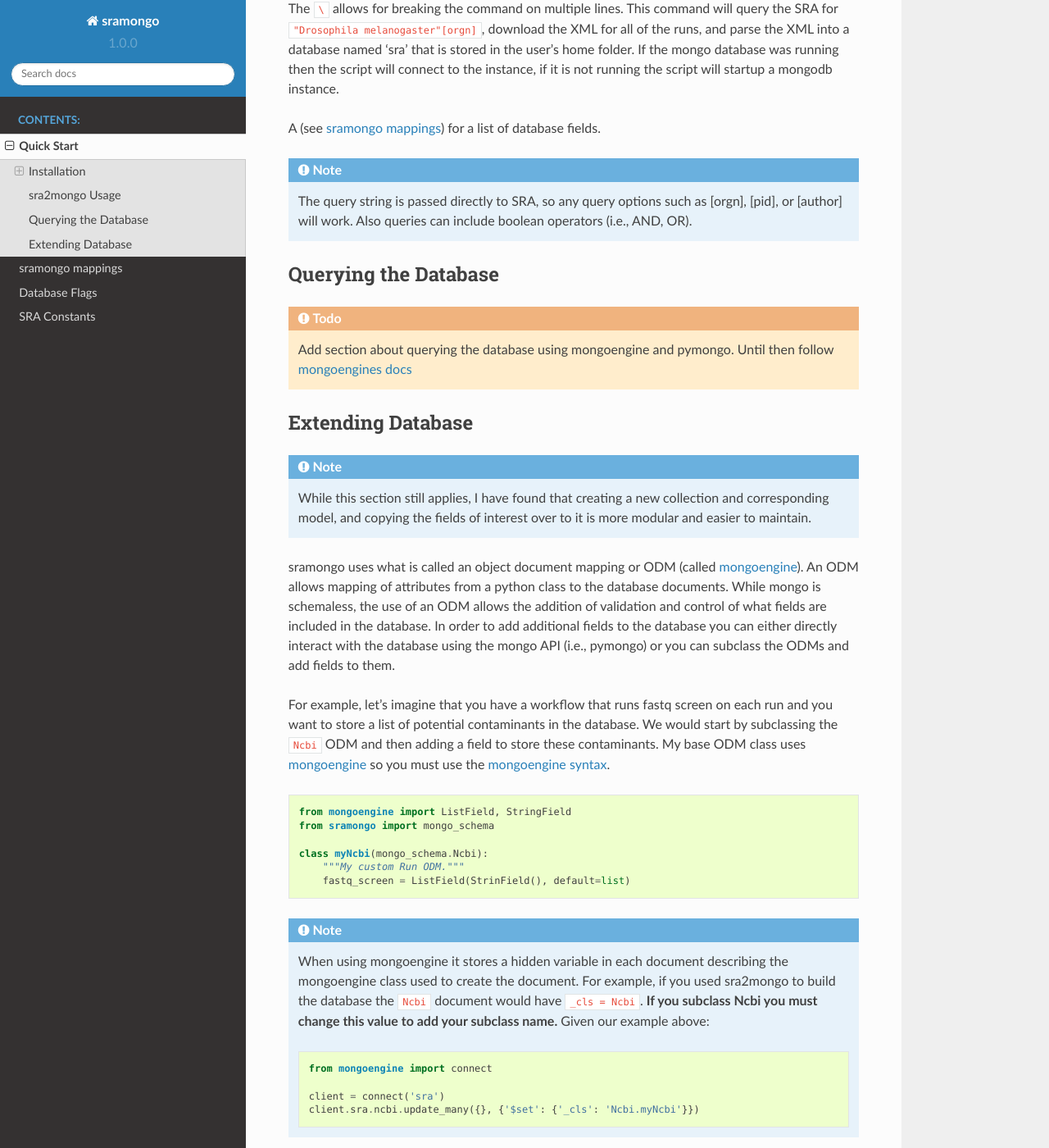
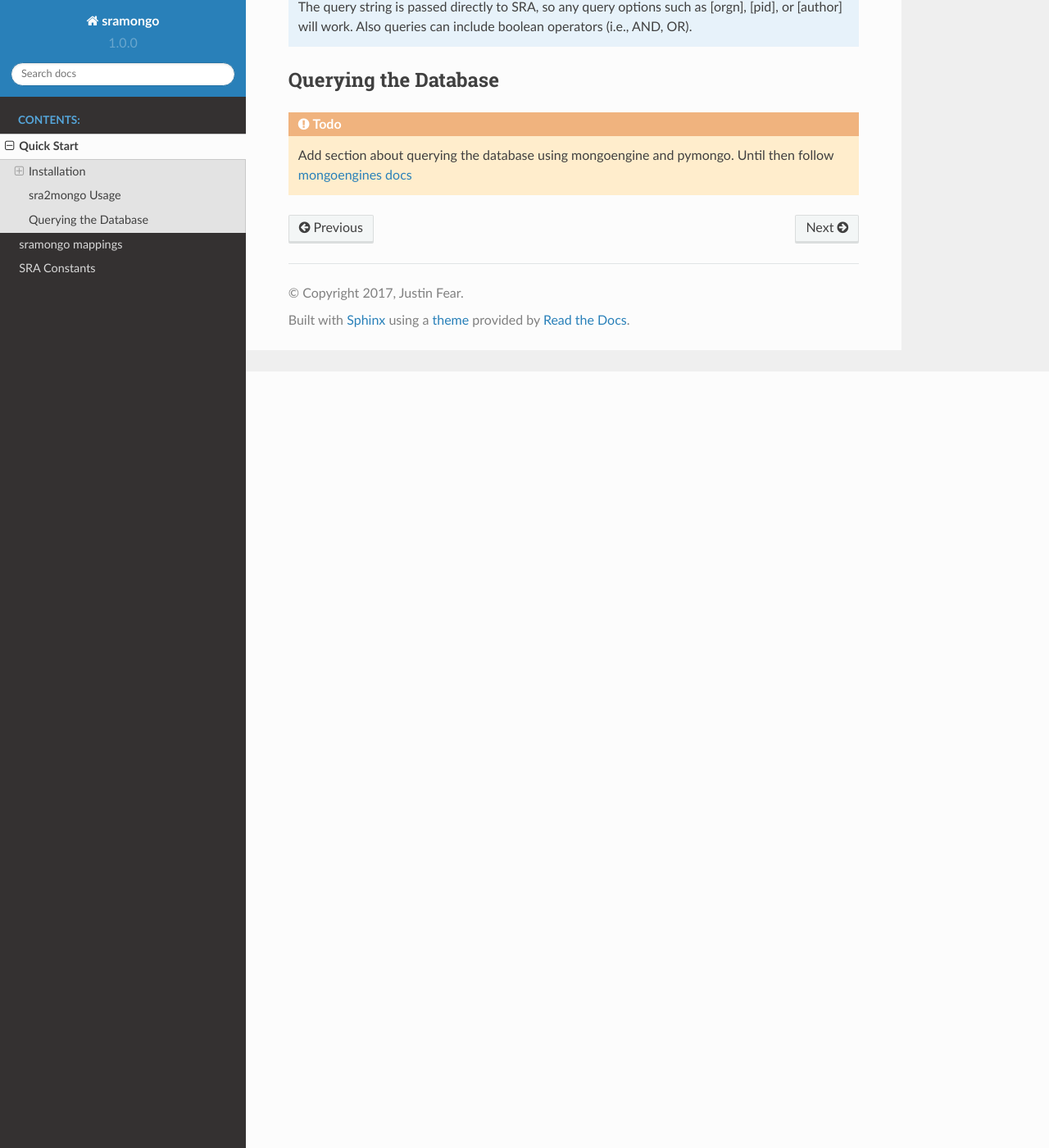
Before and after one commit to jfear/sramongo, a Sphinx documentation site: the page built from docs/quickStart.rst, in a window 1280 px wide and 1400 px high, scrolled down 947 px. Shown: the whole window at 82% size. Built offline with Sphinx 7.4.7 and the Read the Docs theme 2.0.0, drawn with Linux system fonts in a browser that asks for light colours; pages that are not in the unit, such as notebooks, are missing from menus; some of the changed text lies outside the part shown.

```diff
--- a/docs/quickStart.rst
+++ b/docs/quickStart.rst
@@ -15,16 +15,7 @@ or relatively cheaply.
 
 sramongo
 ++++++++
-
-The preferred way to install sramongo is using the conda package manager, which
-can be downloaded `here <https://conda.io/miniconda.html>`__. To install simply
-run:
-
-.. code:: bash
-
-    conda install -c jfear sramongo
-
-or sramongo can be installed using pip:
+sramongo can be installed using pip:
 
 .. code:: bash
 
@@ -41,17 +32,11 @@ options run ``sra2mongo -h``. A simple query would look like:
 
    sra2mongo \
        --email john.smith@example.com \
-       --dbpath $HOME/db \
-       --logDir $HOME/logs \
-       --db sra \
        --query '"Drosophila melanogaster"[orgn]'
 
 The ``\`` allows for breaking the command on multiple lines. This command will
 query the SRA for ``"Drosophila melanogaster"[orgn]``, download the XML for all
-of the runs, and parse the XML into a database named 'sra' that is stored in the
-user's home folder. If the mongo database was running then the script will
-connect to the instance, if it is not running the script will startup a mongodb
-instance.
+of the runs, and parse the XML into a database named 'sramongo'.
 
 A (see :ref:`dbFields`) for a list of database fields.
 
@@ -68,52 +53,6 @@ Querying the Database
     then follow
     `mongoengines docs <http://docs.mongoengine.org/guide/querying.html>`__
 
-Extending Database
-------------------
-
-.. note::
-    While this section still applies, I have found that creating a new
-    collection and corresponding model, and copying the fields of interest over
-    to it is more modular and easier to maintain.
-
-sramongo uses what is called an object document mapping or ODM (called
-mongoengine_). An ODM allows mapping of attributes from a python class to the
-database documents. While mongo is schemaless, the use of an ODM allows the
-addition of validation and control of what fields are included in the database.
-In order to add additional fields to the database you can either directly
-interact with the database using the mongo API (i.e., pymongo) or you can
-subclass the ODMs and add fields to them.
-
-For example, let's imagine that you have a workflow that runs fastq screen on
-each run and you want to store a list of potential contaminants in the database.
-We would start by subclassing the ``Ncbi`` ODM and then adding a field to store
-these
-contaminants. My base ODM class uses mongoengine_ so you must use the
-`mongoengine syntax <http://docs.mongoengine.org/guide/defining-documents.html>`__.
-
-.. code:: python
-
-   from mongoengine import ListField, StringField
-   from sramongo import mongo_schema
-
-   class myNcbi(mongo_schema.Ncbi):
-       """My custom Run ODM."""
-       fastq_screen = ListField(StrinField(), default=list)
-
-.. note::
-    When using mongoengine it stores a hidden variable in each document
-    describing the mongoengine class used to create the document. For example,
-    if you used sra2mongo to build the database the ``Ncbi`` document would have
-    ``_cls = Ncbi``. **If you subclass Ncbi you must change this value to add
-    your subclass name.** Given our example above:
-
-    .. code:: python
-
-        from mongoengine import connect
-
-        client = connect('sra')
-        client.sra.ncbi.update_many({}, {'$set': {'_cls': 'Ncbi.myNcbi'}})
-
 .. _mongoengine: http://mongoengine.org
 
 .. _pymongo: https://api.mongodb.com/python/current/
```
Also changed, not shown: docs/flags.rst (deleted, +0 -43 lines), docs/sramongoODM.rst (+9 -20 lines).
